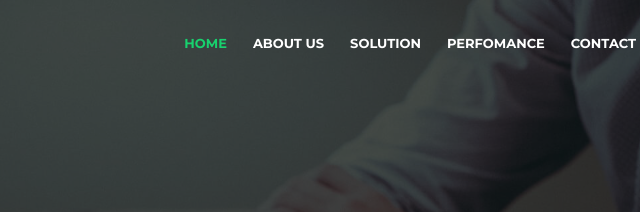
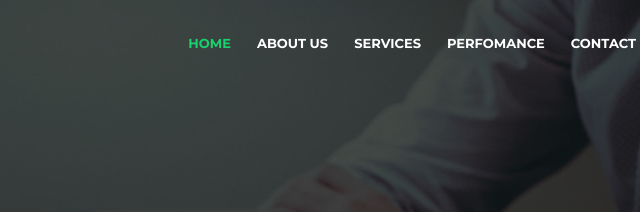
Before and after one commit to chanwooyun/cocoya, a plain HTML site: page index.html in a window 1280 px wide. Shown: the top 212 px of the page, 561-1201 px from the left. Drawn offline with nearby package versions, Linux system fonts and the light colour scheme; files whose address does not match are found by name.

Commit message:
솔루션 -> 서비스 수정

```diff
--- a/index.html
+++ b/index.html
@@ -53,7 +53,7 @@
         <ul class="nav-menu">
           <li class="menu-active"><a href="#intro">Home</a></li>
           <li><a href="#about">About Us</a></li>
-          <li><a href="#services">Solution</a></li>
+          <li><a href="#services">Services</a></li>
           <!-- <li><a href="#portfolio">Portfolio</a></li> -->
           <li><a href="#testimonials">Perfomance</a></li>
           <li><a href="#contact">Contact</a></li>
@@ -260,7 +260,7 @@
       <div class="container">
 
         <header class="section-header wow fadeInUp">
-          <h3>Solution</h3>
+          <h3>Services</h3>
           <!-- <p>Laudem latine persequeris id sed, ex fabulas delectus quo. No vel partiendo abhorreant vituperatoribus, ad pro quaestio laboramus. Ei ubique vivendum pro. At ius nisl accusam lorenta zanos paradigno tridexa panatarel.</p> -->
         </header>
 
@@ -830,7 +830,7 @@
             <ul>
               <li><i class="ion-ios-arrow-right"></i> <a href="#intro">Home</a></li>
               <li><i class="ion-ios-arrow-right"></i> <a href="#about">About us</a></li>
-              <li><i class="ion-ios-arrow-right"></i> <a href="#services">Solution</a></li>
+              <li><i class="ion-ios-arrow-right"></i> <a href="#services">Services</a></li>
               <li><i class="ion-ios-arrow-right"></i> <a href="#testimonials">Perfomance</a></li>
             </ul>
           </div>
```
